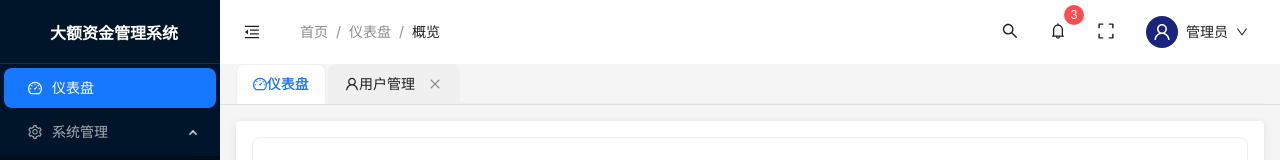
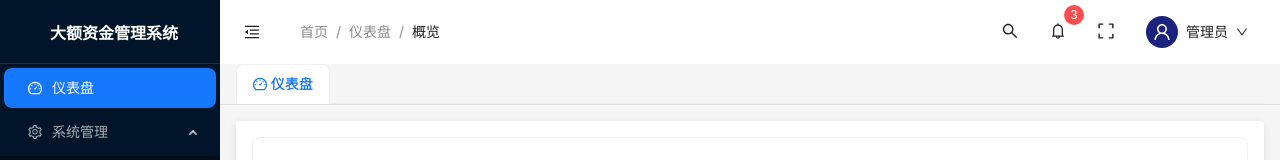
Before and after one commit to Me-turing/React-Admin, a React (Vite) app: page / in a window 1280 px wide. Shown: the top 160 px of the page. Built offline with nearby package versions, Linux system fonts and the light colour scheme.

Commit message:
完成Tbas的功能与路由联动

```diff
--- a/src/App.css
+++ b/src/App.css
@@ -89,6 +89,32 @@
   margin-bottom: 0;
 }
 
+.custom-tabs .ant-tabs-tab {
+  padding: 8px 16px !important;
+  transition: all 0.3s;
+}
+
+.custom-tabs .ant-tabs-tab-active {
+  background-color: #ffffff;
+  border-bottom-color: transparent !important;
+}
+
+.custom-tabs .ant-tabs-tab-btn {
+  color: rgba(0, 0, 0, 0.65);
+}
+
+.custom-tabs .ant-tabs-tab-active .ant-tabs-tab-btn {
+  color: #1890ff;
+}
+
+.custom-tabs .ant-tabs-tab .anticon {
+  margin-right: 4px;
+}
+
+.custom-tabs .ant-tabs-nav-more {
+  color: rgba(0, 0, 0, 0.65);
+}
+
 /* 主内容区 */
 .main-content {
   padding: 16px;
--- a/src/App.tsx
+++ b/src/App.tsx
@@ -1,4 +1,4 @@
-import React, { useState } from 'react'
+import React, { useState, useEffect } from 'react'
 import { Layout, Menu, Button, Breadcrumb, Badge, Avatar, Space, Tabs } from 'antd'
 import {
   MenuFoldOutlined,
@@ -23,15 +23,95 @@ import './App.css'
 
 const { Header, Sider, Content } = Layout
 
+// 标签页接口
+interface TabItem {
+  key: string;
+  label: React.ReactNode;
+  children?: React.ReactNode;
+  closable?: boolean;
+}
+
+// 菜单映射表 - 用于快速查找菜单项信息
+const menuPathMap: Record<string, { icon: React.ReactNode; label: string }> = {
+  '/dashboard': { icon: <DashboardOutlined />, label: '仪表盘' },
+  '/system/user': { icon: <UserOutlined />, label: '用户管理' },
+  '/system/menu': { icon: <AppstoreOutlined />, label: '菜单管理' },
+  '/system/role': { icon: <TeamOutlined />, label: '角色管理' },
+  '/system/department': { icon: <ApartmentOutlined />, label: '部门管理' },
+  '/system/api': { icon: <ApiOutlined />, label: 'API管理' },
+};
+
 const App: React.FC = () => {
   const [collapsed, setCollapsed] = useState(false)
   const navigate = useNavigate()
   const location = useLocation()
   const element = useRoutes(routes)
 
+  // 标签页状态
+  const [activeTab, setActiveTab] = useState('/dashboard')
+  const [tabs, setTabs] = useState<TabItem[]>([
+    {
+      key: '/dashboard',
+      label: (
+        <span>
+          <DashboardOutlined />
+          仪表盘
+        </span>
+      ),
+      closable: false // 仪表盘标签不可关闭
+    }
+  ])
+
+  // 根据当前路径更新标签页
+  useEffect(() => {
+    const path = location.pathname === '/' ? '/dashboard' : location.pathname
+    setActiveTab(path)
+
+    // 检查标签页是否已存在
+    const exist = tabs.some(tab => tab.key === path)
+    if (!exist && menuPathMap[path]) {
+      // 添加新标签页
+      const { icon, label } = menuPathMap[path]
+      const newTab: TabItem = {
+        key: path,
+        label: (
+          <span>
+            {icon}
+            {label}
+          </span>
+        ),
+        closable: path !== '/dashboard' // 仪表盘不可关闭
+      }
+      setTabs(prev => [...prev, newTab])
+    }
+  }, [location.pathname, tabs])
+
   // 处理菜单点击
   const handleMenuClick = ({ key }: { key: string }) => {
     navigate(key)
+  }
+
+  // 处理标签页切换
+  const handleTabChange = (activeKey: string) => {
+    setActiveTab(activeKey)
+    navigate(activeKey)
+  }
+
+  // 处理关闭标签页
+  const handleTabEdit = (targetKey: React.MouseEvent | React.KeyboardEvent | string, action: 'add' | 'remove') => {
+    if (action === 'remove') {
+      const targetIndex = tabs.findIndex(tab => tab.key === targetKey)
+      const newTabs = tabs.filter(tab => tab.key !== targetKey)
+
+      // 如果关闭的是当前激活的标签页，则需要激活其他标签页
+      if (targetKey === activeTab) {
+        const newActiveKey = newTabs[targetIndex === 0 ? 0 : targetIndex - 1].key
+        setActiveTab(newActiveKey)
+        navigate(newActiveKey)
+      }
+
+      setTabs(newTabs)
+    }
   }
 
   return (
@@ -47,7 +127,7 @@ const App: React.FC = () => {
         <Menu
           theme="dark"
           mode="inline"
-          defaultSelectedKeys={[location.pathname === '/' ? '/dashboard' : location.pathname]}
+          selectedKeys={[location.pathname === '/' ? '/dashboard' : location.pathname]}
           defaultOpenKeys={['system', 'system-resource', 'system-permission']}
           onClick={handleMenuClick}
           items={[
@@ -151,32 +231,13 @@ const App: React.FC = () => {
         {/* Tab导航 */}
         <div className="tab-nav-container">
           <Tabs
-            defaultActiveKey="1"
+            activeKey={activeTab}
             type="editable-card"
             hideAdd
+            onChange={handleTabChange}
+            onEdit={handleTabEdit}
             className="custom-tabs"
-            items={[
-              {
-                key: '1',
-                label: (
-                  <span>
-                    <DashboardOutlined />
-                    仪表盘
-                  </span>
-                ),
-                closable: false
-              },
-              {
-                key: '2',
-                label: (
-                  <span>
-                    <UserOutlined />
-                    用户管理
-                  </span>
-                ),
-                closable: true
-              }
-            ]}
+            items={tabs}
           />
         </div>
 
```
